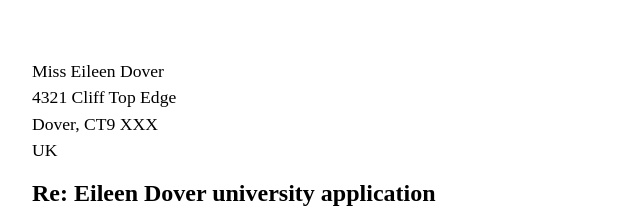
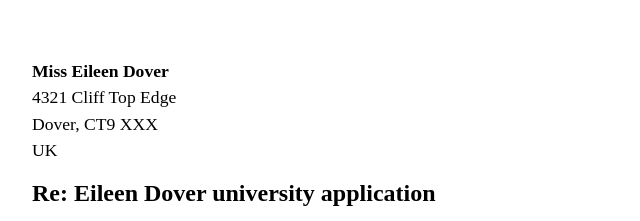
Before and after one commit to duongtho-cwu/duongtho-cwu.github.io, a plain HTML site: page letter-markup/index.html in a window 1280 px wide. Shown: the part 241-462 px from the top of the page, 208-848 px from the left. Drawn offline with Linux system fonts and the light colour scheme.

Commit message:
Update index.html

```diff
--- a/letter-markup/index.html
+++ b/letter-markup/index.html
@@ -54,7 +54,7 @@
 
 
         <address>
-            Miss Eileen Dover<br>
+            <strong>Miss Eileen Dover</strong><br>
             4321 Cliff Top Edge<br>
             Dover, CT9 XXX<br>
             UK<br>
```
